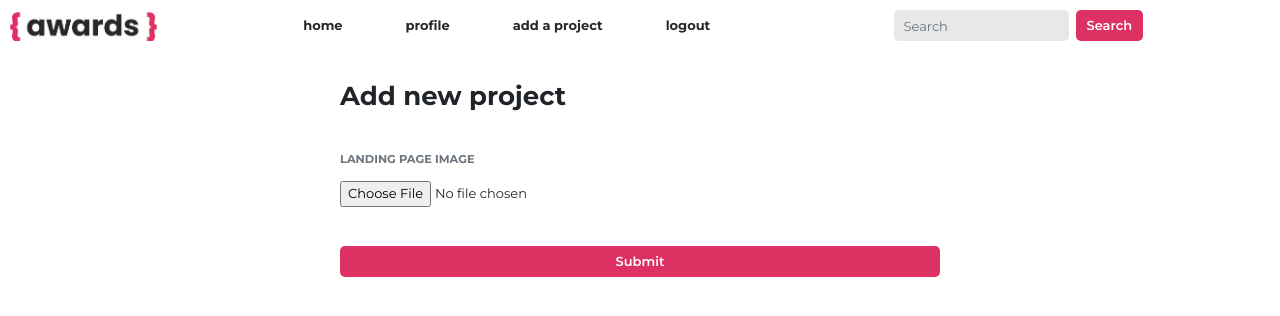
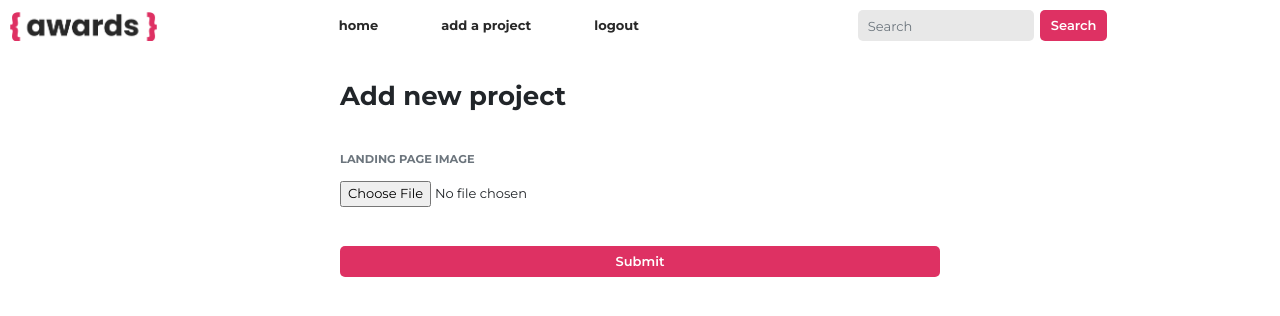
Before and after one commit to VictorKMaina/awards, a Django app: page /project/new/ in a window 1280 px wide. Shown: the top 316 px of the page. Run offline with Django 3.2, Linux system fonts and the light colour scheme; the visitor is signed in with stand-in values (Sample User, id 1); parts of the project's set-up code (start-up, migrations or seed data) failed here and were passed over; some libraries are stand-ins or nearby versions.

Commit message:
removed profile links

```diff
--- a/apps/main/templates/main/index.html
+++ b/apps/main/templates/main/index.html
@@ -115,9 +115,9 @@
                 <div class="profile-pic"
                     style="background: url({{project.user.profile_pic}}); background-size: cover; background-position: center;">
                 </div>
-                <a href="{% url 'profile' project.user.username %}">
+                <!-- <a href="{% url 'profile' project.user.username %}"> -->
                     <div class="user"> by <span class="font-weight-bold">{{project.user.username}}</span></div>
-                </a>
+                <!-- </a> -->
             </div>
         </div>
         {% empty %}
--- a/apps/main/templates/main/navbar.html
+++ b/apps/main/templates/main/navbar.html
@@ -15,9 +15,6 @@
                 <a class="nav-link" href="/">home</a>
             </li>
             {% if user.is_authenticated %}
-            <li class="nav-item">
-                <a class="nav-link" href="{% url 'profile' user.username %}">profile</a>
-            </li>
             <li class="nav-item">
                 <a class="nav-link" href="{% url 'create_project' %}">add a project</a>
             </li>
--- a/apps/main/templates/main/search_projects.html
+++ b/apps/main/templates/main/search_projects.html
@@ -40,9 +40,9 @@
             <a href=""><div class="site-image" style="background: url({{project.landing_page_image}}); background-size: cover;"></div></a>
             <div class="details d-flex align-items-center">
                 <div class="profile-pic" style="background: url({{project.user.profile_pic}}); background-size: cover;"></div>
-                <a href="">
+                <!-- <a href=""> -->
                     <div class="user"> by <span class="font-weight-bold">{{project.user.username}}</span></div>
-                </a>
+                <!-- </a> -->
             </div>
         </div>
         {% endfor %}
```
